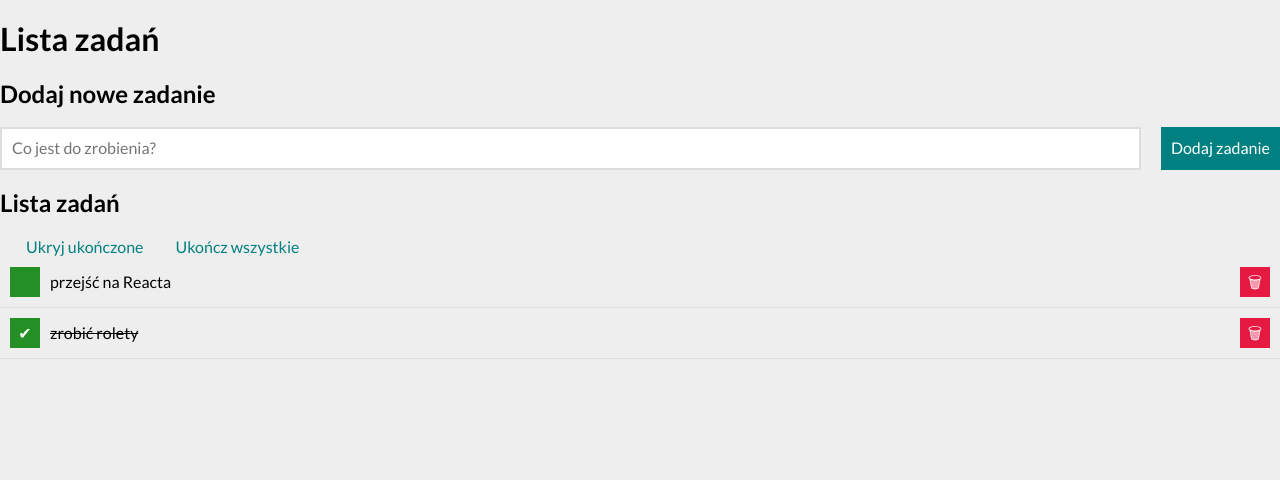
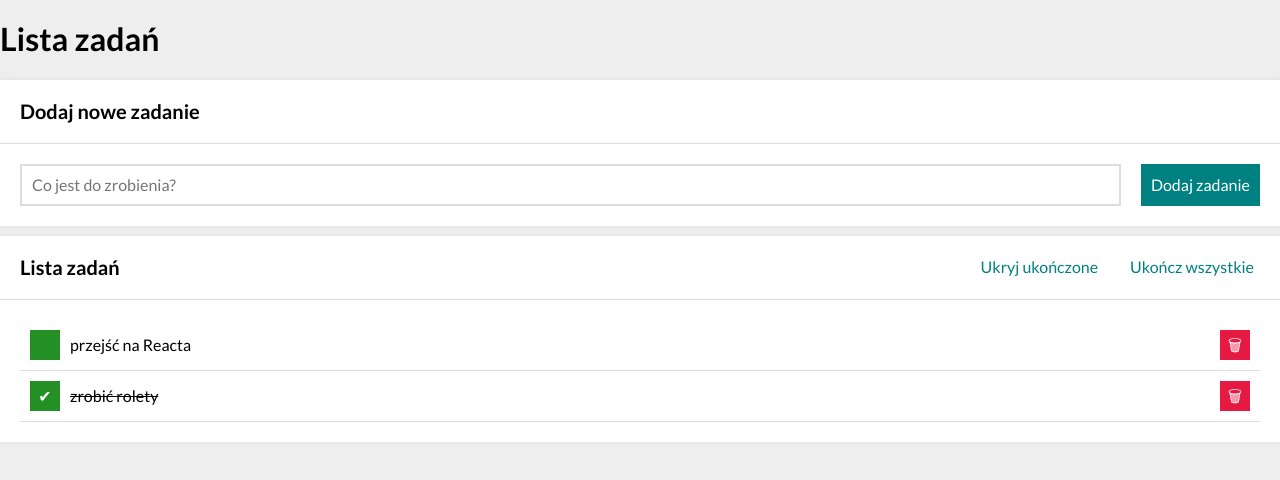
Before and after one commit to mbigos86/todo-list-react, a React (Create React App) app: page / in a window 1280 px wide. Shown: the top 480 px of the page. Built offline with nearby package versions, Linux system fonts and the light colour scheme.

Commit message:
Add Section

```diff
--- a/src/App.js
+++ b/src/App.js
@@ -2,10 +2,11 @@
 import Form from "./Form";
 import Tasks from "./Tasks";
 import Buttons from "./Buttons";
+import Section from "./Section";
 
 const tasks = [
-{id: 1, content: "przejść na Reacta", done: false },
-{id: 2, content: "zrobić rolety", done: true }
+  { id: 1, content: "przejść na Reacta", done: false },
+  { id: 2, content: "zrobić rolety", done: true }
 ];
 const hideDoneTasks = false;
 
@@ -15,21 +16,11 @@
       <header>
         <h1 className="header">Lista zadań</h1>
       </header>
-      <section className="section">
-        <h2 className="section__header">Dodaj nowe zadanie</h2>
-        <div className="section__body">
-          <Form />
-        </div>
-      </section>
-      <section className="section">
-        <header className="section__header">
-          <h2 className="section__title">Lista zadań</h2>
-          <Buttons tasks={tasks} hideDoneTasks={hideDoneTasks} />
-        </header>
-        <div className="section__body">
-          <Tasks tasks={tasks} hideDoneTasks={hideDoneTasks} />
-        </div>
-      </section>
+      <Section title="Dodaj nowe zadanie" body={<Form />} />
+      <Section title="Lista zadań"
+        body={<Tasks tasks={tasks} hideDoneTasks={hideDoneTasks} />}
+        extraHeaderContent={<Buttons tasks={tasks} hideDoneTasks={hideDoneTasks} />}
+      />
     </main>
   );
 }
--- /dev/null
+++ b/src/Section/index.js
@@ -0,0 +1,15 @@
+import "./style.css";
+
+const Section = ({ title, body, extraHeaderContent }) => (
+    <section className="section">
+        <header className="section__header">
+            <h2 className="section__title">{title}</h2>
+           {extraHeaderContent}
+        </header>
+        <div className="section__body">
+            {body}
+        </div>
+    </section>
+);
+
+export default Section;
--- /dev/null
+++ b/src/Section/style.css
@@ -0,0 +1,30 @@
+.section {
+    margin: 10px 0;
+    background: white;
+    box-shadow: 0 0 5px #ddd;
+}
+
+.section__header {
+    padding: 20px;
+    border-bottom: 1px solid #ddd;
+    display: grid;
+    grid-template-columns: auto auto;
+    grid-gap: 20px;
+    justify-content: space-between;
+    align-items: center;
+}
+
+@media (max-width: 767px) {
+    .section__header {
+       grid-template-columns: 1fr;
+    }
+}
+
+.section__title {
+    font-size: 20px;
+    margin: 0;
+}
+
+.section__body {
+    padding: 20px;
+}
```
